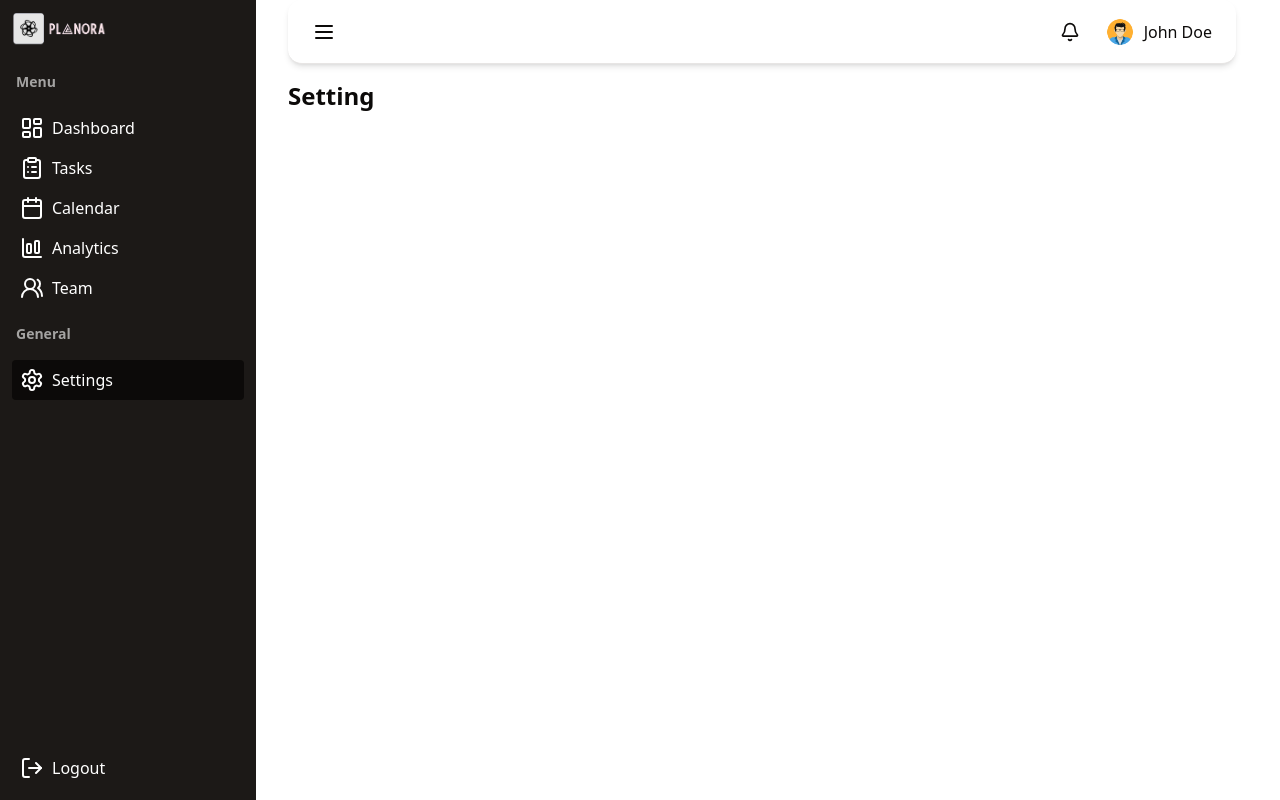
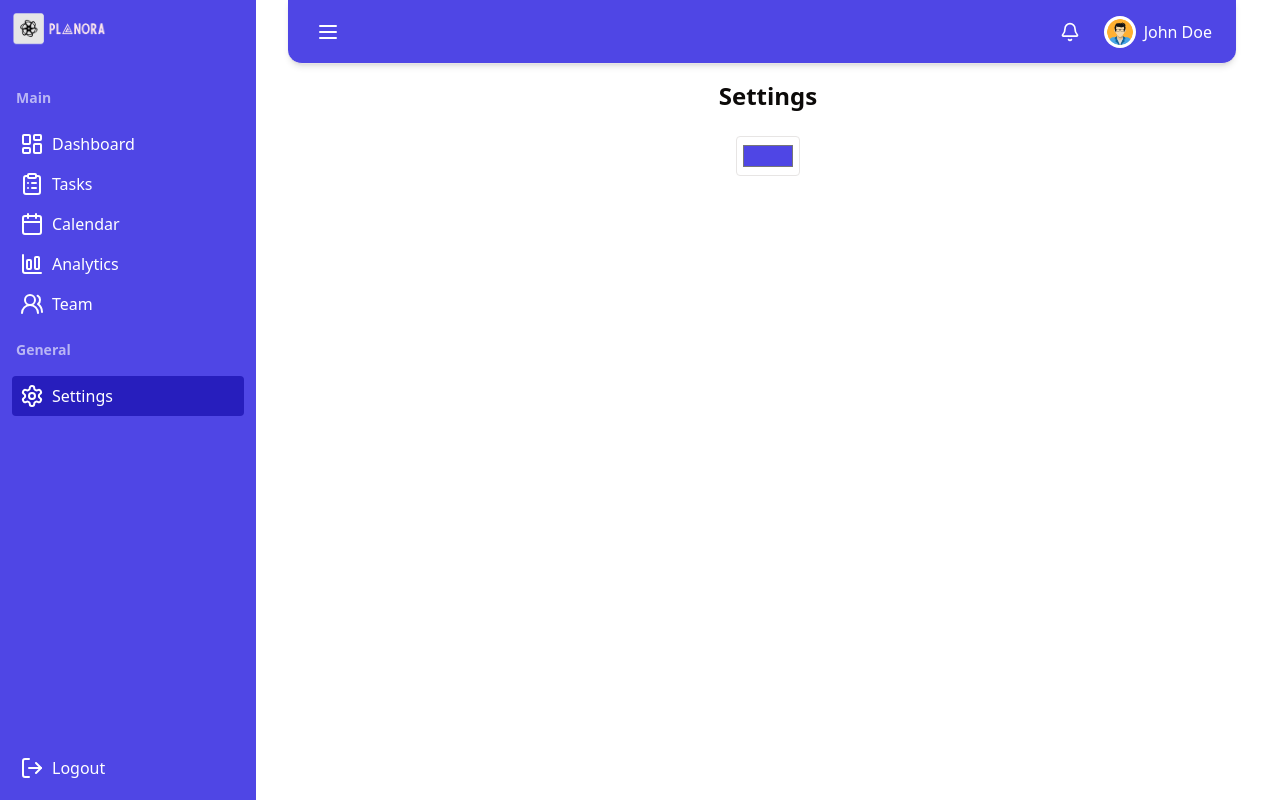
Before and after one commit to AEArtemis/Temp, a React (Vite) app: page /settings in a window 1280 px wide. Built offline with nearby package versions, Linux system fonts and the light colour scheme.

Commit message:
added color picker for theme in Settings

```diff
--- a/src/App.jsx
+++ b/src/App.jsx
@@ -8,7 +8,6 @@ import { Analytics } from "./components/pages/Analytics";
 import { Team } from "./components/pages/Team";
 import Layout from "./components/Layout";
 import { Calendar } from "./components/pages/Calendar";
-
 function App() {
   return (
       <Router>
--- a/src/components/Navbar.jsx
+++ b/src/components/Navbar.jsx
@@ -53,10 +53,11 @@ const Navbar = () => {
     "transition-transform duration-200 group-hover:scale-110";
 
   const linkClasses = (path) =>
-    `flex items-center ${collapsed ? "justify-center space-x-0" : "justify-start space-x-2"}
-     hover:bg-[#0C0A09] p-2 rounded transition-all ${
-       location.pathname === path ? "bg-[#0C0A09]" : ""
-     }`;
+    `flex items-center group p-2 rounded transition-all duration-300 ease-in-out ${
+      collapsed ? "justify-center space-x-0" : "justify-start space-x-2"
+    } hover:bg-[var(--primary-hover)] ${
+      location.pathname === path ? "bg-[var(--primary-hover)]" : ""
+  }`;
 
   const NavItem = ({ to, icon: Icon, label }) => (
     <Link to={to} className="relative group">
@@ -93,8 +94,15 @@ const Navbar = () => {
         </div>
 
         {!collapsed && (
-          <span className="text-sm font-semibold mb-1 pb-3 pl-1 pt-1 opacity-60 text-left block w-full">
-            Menu
+        <span
+            className={`text-sm font-semibold mb-1 pb-3 pl-1 pt-1 opacity-60 text-left block w-full
+              transition-all duration-300 ${collapsed ? "opacity-0 max-h-0" : "opacity-100 max-h-12"}
+            `}
+          />
+        )}
+        {!collapsed && (
+          <span className="text-sm font-semibold mb-1 pb-3 pl-1 opacity-60 text-left block w-full">
+            Main
           </span>
         )}
         <NavItem to="/dashboard" icon={LayoutDashboard} label="Dashboard" />
@@ -113,7 +121,7 @@ const Navbar = () => {
 
       <button
         onClick={handleLogout}
-        className="flex items-center space-x-2 hover:bg-[#0C0A09] p-2 rounded transition-all mt-6 relative group"
+        className="flex items-center space-x-2 hover:bg-[var(--primary-hover)] p-2 rounded transition-all mt-6 relative group"
       >
         <LogOut className={`${iconSize} ${iconHoverClass}`} />
         {!collapsed && <span>Logout</span>}
@@ -129,14 +137,14 @@ const Navbar = () => {
   return (
     <>
       <header
-        className={`fixed top-0 h-16 bg-background text-foreground flex items-center justify-between px-6 shadow-md z-10
-        transition-all duration-300 ease-in-out border-b rounded-xl ${
+        className={`fixed top-0 h-16 bg-primary text-primary-foreground flex items-center justify-between px-6 shadow-md z-10
+        transition-all duration-300 ease-in-out border-b rounded-b-xl ${
           collapsed ? "left-24 right-11" : "left-72 right-11"
         } dark:shadow-lg dark:border-muted`}
       >
         <button
           onClick={toggleCollapse}
-          className="hover:bg-muted rounded-md transition-colors duration-200 cursor-pointer"
+          className="p-1 hover:bg-[var(--primary-hover)] rounded-md transition-colors duration-200 cursor-pointer"
           aria-label="Toggle sidebar collapse"
         >
           <Menu className={`${iconSize} ${iconHoverClass}`} />
@@ -144,7 +152,7 @@ const Navbar = () => {
 
         <div className="flex items-center gap-4">
           <button
-            className="relative p-2 hover:bg-muted rounded-full transition-colors"
+            className="relative p-2 hover:bg-[var(--primary-hover)] rounded-full transition-colors"
             aria-label="Notifications"
           >
             <Bell className="w-5 h-5" />
@@ -161,7 +169,7 @@ const Navbar = () => {
       </header>
 
       <div
-        className={`h-screen bg-[#1C1917] text-white p-3 flex flex-col justify-between
+        className={`h-screen bg-primary text-primary-foreground p-3 flex flex-col justify-between
         transition-all duration-300 ease-in-out ${collapsed ? "w-16" : "w-64"}`}
       >
         {SidebarContent}
--- /dev/null
+++ b/src/components/Theme.jsx
@@ -0,0 +1,60 @@
+import { createContext, useContext, useEffect, useState } from "react";
+
+const ThemeContext = createContext();
+
+function useTheme() {
+  const context = useContext(ThemeContext);
+  if (!context) {
+    throw new Error("useTheme must be used within a ThemeProvider");
+  }
+  return context;
+}
+
+function ThemeProvider({ children }) {
+  const [primaryColor, setPrimaryColorState] = useState("#4f46e5");
+
+  useEffect(() => {
+    const saved = localStorage.getItem("primaryColor");
+    if (saved) setPrimaryColorState(saved);
+  }, []);
+
+  useEffect(() => {
+    document.documentElement.style.setProperty("--primary", primaryColor);
+    document.documentElement.style.setProperty("--primary-hover", adjustHover(primaryColor));
+    document.documentElement.style.setProperty("--primary-foreground", getTextColor(primaryColor));
+  }, [primaryColor]);
+
+  const setPrimaryColor = (color) => {
+    setPrimaryColorState(color);
+    localStorage.setItem("primaryColor", color);
+  };
+
+  return (
+    <ThemeContext.Provider value={{ primaryColor, setPrimaryColor }}>
+      {children}
+    </ThemeContext.Provider>
+  );
+}
+
+// auto adjust the hovers base on the picked color
+function adjustHover(hex) {
+  const amt = 40;
+  const [r, g, b] = [0, 2, 4].map(i => parseInt(hex.slice(1).substr(i, 2), 16));
+  return (
+    "#" +
+    [r, g, b]
+      .map(x => Math.max(0, x - amt).toString(16).padStart(2, "0"))
+      .join("")
+  );
+}
+
+// auto adjust the text color base on the picked color
+function getTextColor(hex) {
+  const r = parseInt(hex.slice(1, 3), 16);
+  const g = parseInt(hex.slice(3, 5), 16);
+  const b = parseInt(hex.slice(5, 7), 16);
+  const brightness = (r * 299 + g * 587 + b * 114) / 1000;
+  return brightness > 128 ? "#000000" : "#ffffff";
+}
+
+export { ThemeProvider, useTheme };
--- a/src/components/pages/Settings.jsx
+++ b/src/components/pages/Settings.jsx
@@ -1,13 +1,18 @@
-import React from "react";
+import React from "react"
+import { useTheme } from "../Theme"
 
 export const Settings = () => {
+  const { primaryColor, setPrimaryColor } = useTheme()
+
   return (
-    <div className="min-h-screen bg-background pt-20 px-4 sm:px-6 lg:px-8 pb-6 space-y-6">
-      {/* Header */}
-      <div className="flex flex-col sm:flex-row justify-between items-start sm:items-center gap-4">
-        <h1 className="text-2xl font-semibold text-foreground">Setting</h1>
-        <div className="flex gap-2"></div>
-      </div>
+    <div className="min-h-screen bg-background pt-20 px-4 space-y-6">
+      <h1 className="text-2xl font-semibold text-foreground">Settings</h1>
+        <input
+          type="color"
+          value={primaryColor}
+          onChange={(e) => setPrimaryColor(e.target.value)}
+          className="w-16 h-10 border p-1 rounded"
+        />
     </div>
-  );
-};
+  )
+}
--- a/src/main.jsx
+++ b/src/main.jsx
@@ -3,18 +3,14 @@ import React from "react";
 import ReactDOM from "react-dom/client";
 import App from "./App";
 import "./index.css";
+import { ThemeProvider, useTheme  } from "./components/Theme";
 
-// theme
-const savedTheme = localStorage.getItem("theme");
-if (savedTheme === "dark") {
-  document.documentElement.classList.add("dark");
-} else {
-  document.documentElement.classList.remove("dark");
-}
 
 const root = ReactDOM.createRoot(document.getElementById("root"));
 root.render(
   <React.StrictMode>
-    <App />
+    <ThemeProvider>
+      <App />
+    </ThemeProvider>
   </React.StrictMode>,
 );
--- a/tailwind.config.js
+++ b/tailwind.config.js
@@ -4,12 +4,16 @@ export default {
   theme: {
     extend: {
       colors: {
-        primary: {
-          DEFAULT: "#57534e", // stone-600
-          foreground: "#f5f5f4", // stone-100
-        },
-        background: "#fafaf9", // stone-50
-        foreground: "#1c1917", // stone-900
+        primary: "var(--primary)",
+        "primary-foreground": "var(--primary-foreground)",
+        "primary-hover": "var(--primary-hover)",
+
+        // primary: {
+        //   DEFAULT: "#57534e", // stone-600
+        //   foreground: "#f5f5f4", // stone-100
+        // },
+        // background: "#fafaf9", // stone-50
+        // foreground: "#1c1917", // stone-900
       },
     },
   },
```
Lines whose indentation alone changed are shown as unchanged.
